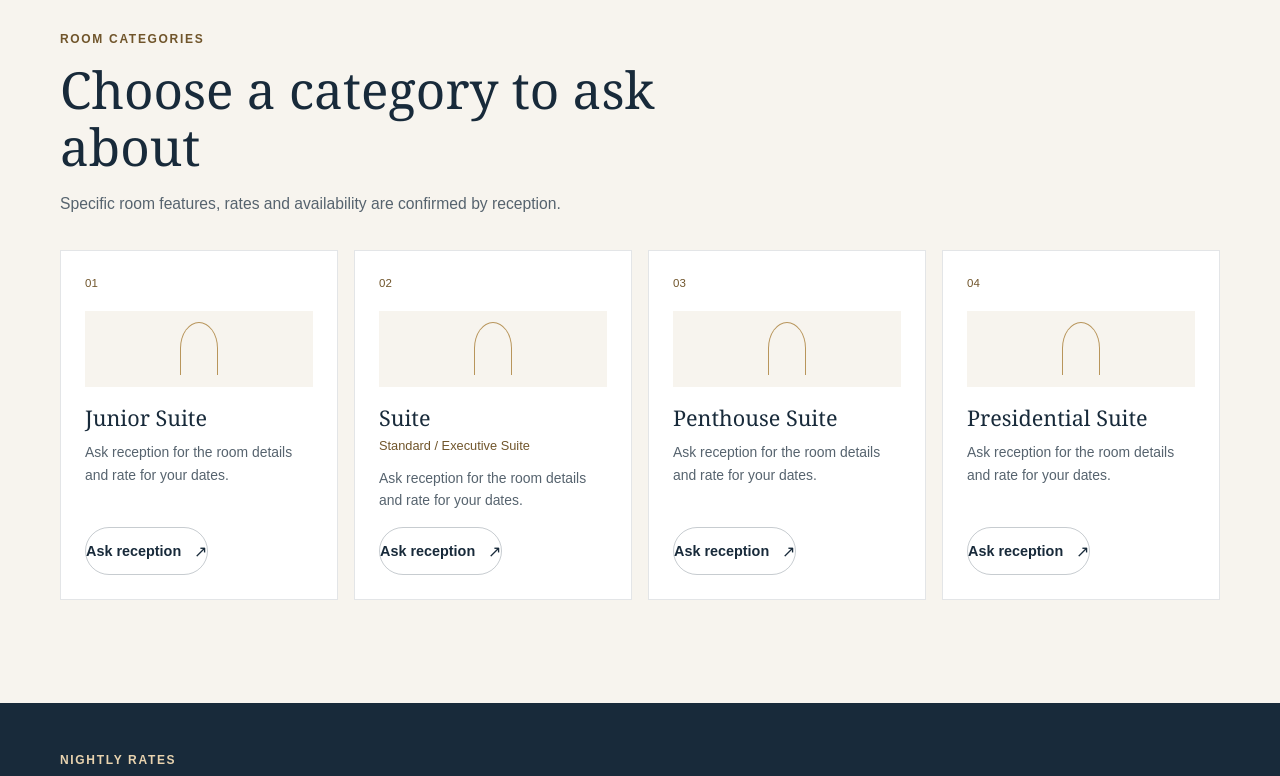
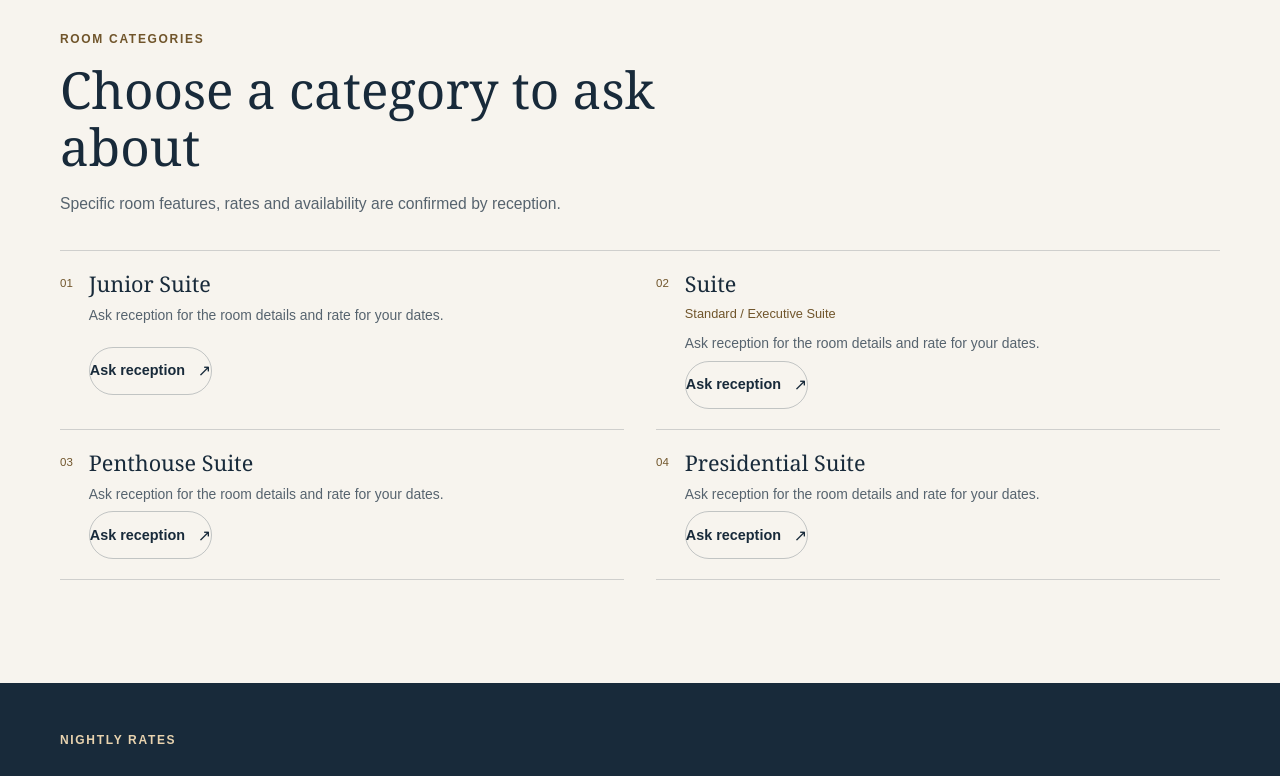
Before and after one commit to esohe01/oba-rest-hostel, a React (Vite) app: page /rooms in a window 1280 px wide. Shown: the part 539-1315 px from the top of the page. Built offline with nearby package versions, Linux system fonts and the light colour scheme.

Commit message:
content: list room categories without room cards

```diff
--- a/src/pages/RoomsPage.tsx
+++ b/src/pages/RoomsPage.tsx
@@ -21,18 +21,19 @@ export function RoomsPage() {
       <section className="section-space">
         <ContentContainer>
           <SectionHeading eyebrow="Room categories" title="Choose a category to ask about" description="Specific room features, rates and availability are confirmed by reception." />
-          <div className="room-grid">
+          <ul className="room-type-list">
             {roomTypes.map((room, index) => (
-              <article className="room-card" key={room.name}>
-                <span className="room-card__number">0{index + 1}</span>
-                <div className="room-card__mark" aria-hidden="true"><span /></div>
-                <h3>{room.name}</h3>
-                {room.detail && <p className="room-card__variants">{room.detail}</p>}
-                <p>Ask reception for the room details and rate for your dates.</p>
+              <li className="room-type-list__item" key={room.name}>
+                <span className="room-type-list__number">0{index + 1}</span>
+                <div className="room-type-list__copy">
+                  <h3>{room.name}</h3>
+                  {room.detail && <p className="room-type-list__variants">{room.detail}</p>}
+                  <p>Ask reception for the room details and rate for your dates.</p>
+                </div>
                 <EnquiryLink appearance="quiet">Ask reception</EnquiryLink>
-              </article>
+              </li>
             ))}
-          </div>
+          </ul>
         </ContentContainer>
       </section>
       <section className="rate-band">
--- a/src/styles/global.css
+++ b/src/styles/global.css
@@ -156,15 +156,13 @@ h3 { margin: 0; font-size: 1.55rem; line-height: 1.2; }
 .booking-strip h2 { max-width: 18ch; font-size: clamp(1.8rem, 4vw, 2.65rem); }
 .booking-strip__inner > div > p:last-child { margin: 0.8rem 0 0; color: var(--color-muted); line-height: 1.65; }
 
-.room-grid { display: grid; gap: 1rem; margin-top: 2rem; }
-.room-card { position: relative; display: flex; min-height: 290px; flex-direction: column; align-items: flex-start; border: 1px solid rgb(24 42 58 / 12%); background: var(--color-white); padding: 1.5rem; }
-.room-card__number { color: var(--color-brass-dark); font-size: 0.72rem; }
-.room-card__mark { display: grid; width: 100%; height: 76px; margin-block: 1.15rem; place-items: center; background: var(--color-cream); }
-.room-card__mark span { width: 2.4rem; height: 3.3rem; border: 1px solid var(--color-brass); border-bottom: 0; border-radius: 50% 50% 0 0; }
-.room-card h3 { font-size: 1.35rem; }
-.room-card p { margin: 0.65rem 0 1rem; color: var(--color-muted); font-size: 0.87rem; line-height: 1.6; }
-.room-card .room-card__variants { margin: 0.3rem 0 0; color: var(--color-brass-dark); font-size: 0.8rem; }
-.room-card .enquiry-link { margin-top: auto; padding: 0.55rem 0; }
+.room-type-list { display: grid; gap: 0 2rem; margin: 2rem 0 0; border-top: 1px solid rgb(24 42 58 / 18%); padding: 0; list-style: none; }
+.room-type-list__item { display: grid; grid-template-columns: auto 1fr; align-items: start; gap: 0.4rem 1rem; border-bottom: 1px solid rgb(24 42 58 / 18%); padding-block: 1.25rem; }
+.room-type-list__number { padding-top: 0.25rem; color: var(--color-brass-dark); font-size: 0.72rem; }
+.room-type-list__copy h3 { font-size: 1.35rem; }
+.room-type-list__copy p { margin: 0.45rem 0 0; color: var(--color-muted); font-size: 0.87rem; line-height: 1.6; }
+.room-type-list__copy .room-type-list__variants { color: var(--color-brass-dark); font-size: 0.8rem; }
+.room-type-list__item .enquiry-link { grid-column: 2; justify-self: start; padding: 0.45rem 0; }
 .rate-band { background: var(--color-navy); padding-block: 3rem; color: var(--color-white); }
 .rate-band__inner { display: flex; flex-direction: column; align-items: flex-start; gap: 1.5rem; }
 .rate-band h2 { color: var(--color-white); font-size: clamp(2rem, 5vw, 3.8rem); }
@@ -218,7 +216,7 @@ h3 { margin: 0; font-size: 1.55rem; line-height: 1.2; }
   .home-hero__grid { grid-template-columns: minmax(0, 1.05fr) minmax(300px, 0.8fr); }
   .home-intro__grid { grid-template-columns: 0.8fr 1fr; align-items: start; gap: 3rem; }
   .page-link-grid { grid-template-columns: repeat(3, minmax(0, 1fr)); }
-  .room-grid { grid-template-columns: repeat(2, minmax(0, 1fr)); }
+  .room-type-list { grid-template-columns: repeat(2, minmax(0, 1fr)); }
   .facility-grid { grid-template-columns: repeat(2, minmax(0, 1fr)); }
   .booking-strip__inner, .rate-band__inner { flex-direction: row; align-items: center; justify-content: space-between; }
   .guest-info__grid { grid-template-columns: 0.85fr 1fr; align-items: start; gap: 4rem; }
@@ -228,7 +226,6 @@ h3 { margin: 0; font-size: 1.55rem; line-height: 1.2; }
 }
 
 @media (min-width: 980px) {
-  .room-grid { grid-template-columns: repeat(4, minmax(0, 1fr)); }
   .site-header__inner { flex-wrap: nowrap; }
   .site-footer__inner { grid-template-columns: 1.1fr 1.3fr 1.2fr auto; align-items: center; }
   .site-footer__note, .site-footer__enquiry { justify-self: end; }
```
